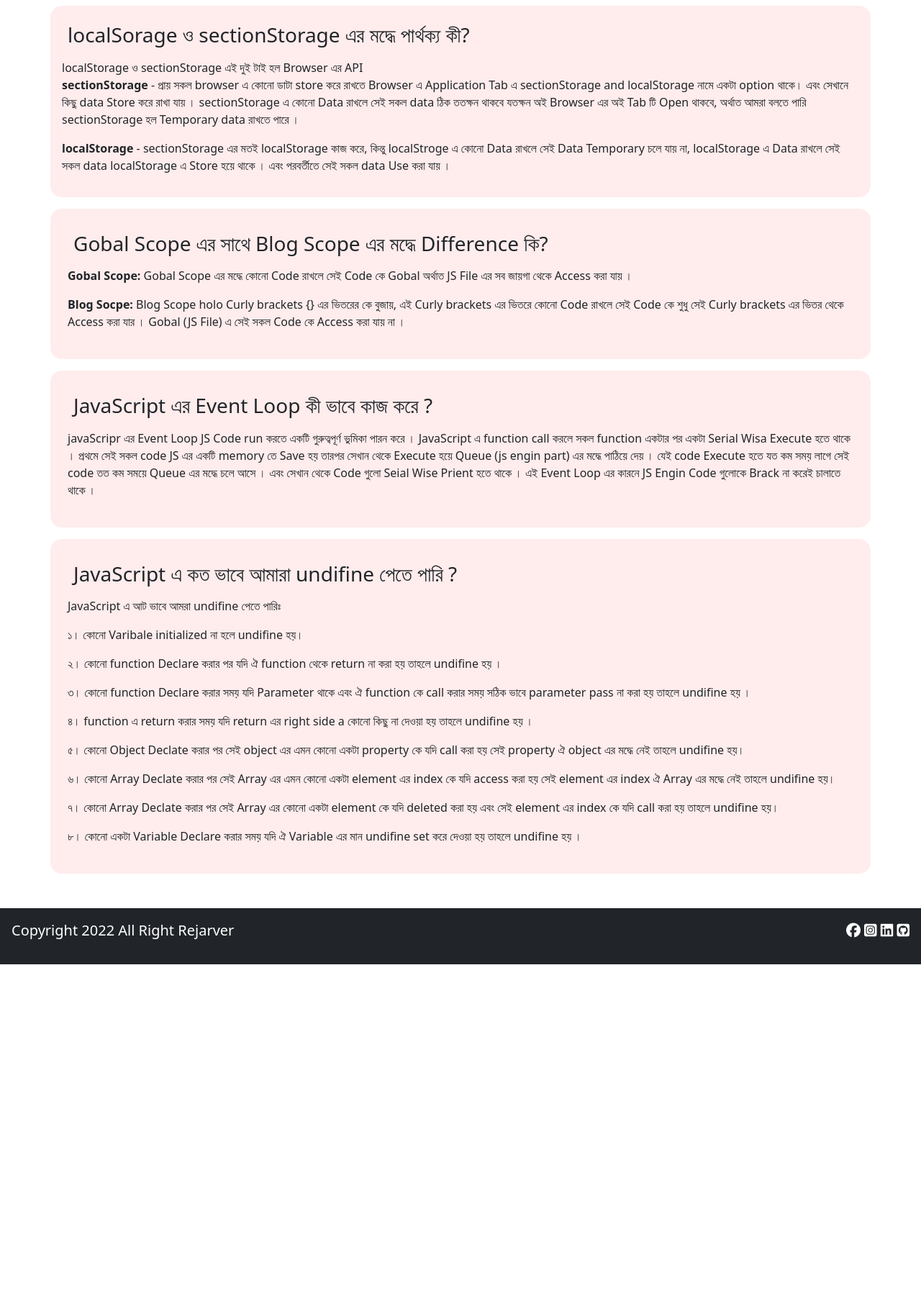
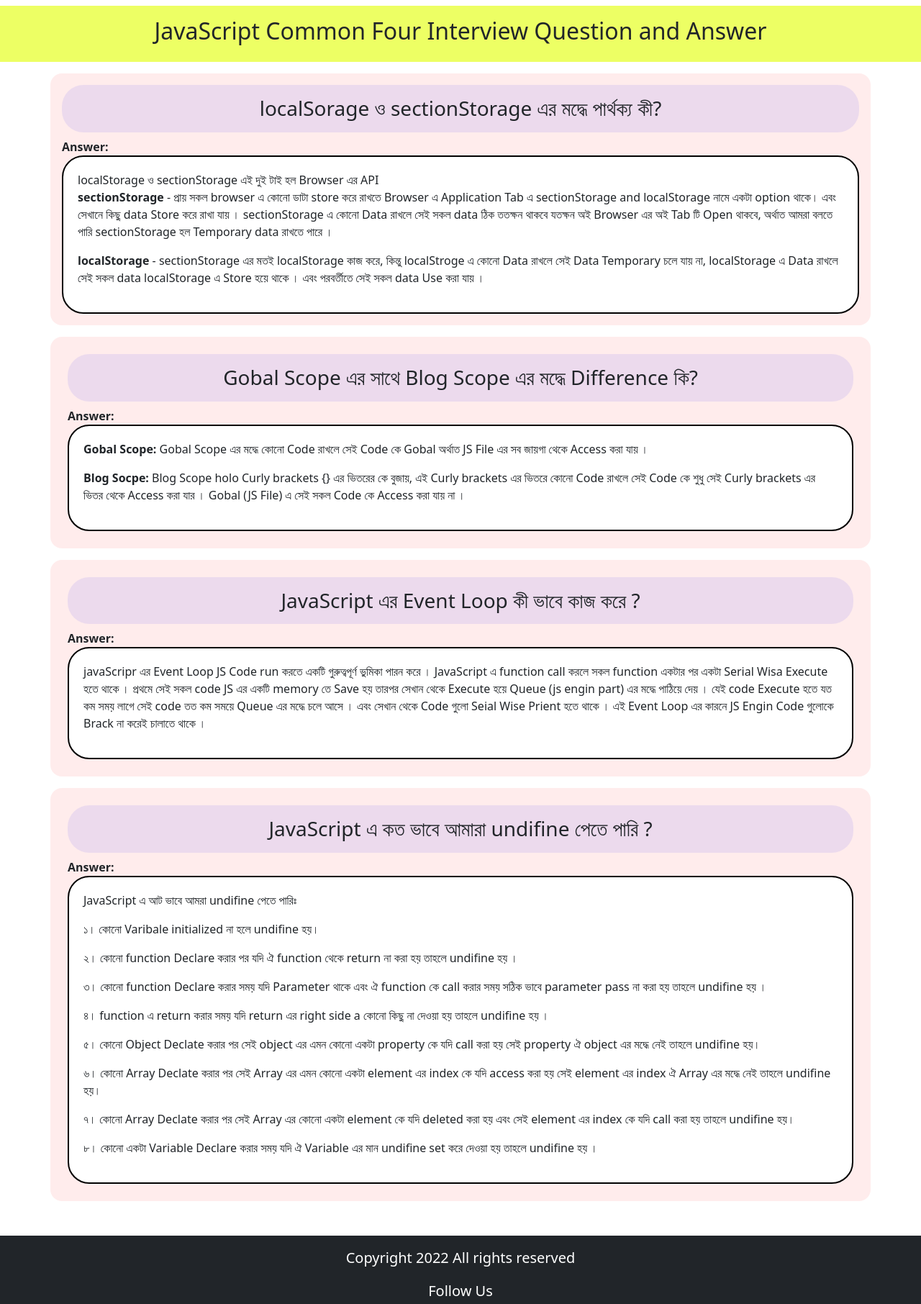
Before and after one commit to shohagroy/b6-type-monster-debug-assignment-shohagroy, a plain HTML site: page blog.html in a window 1280 px wide. Shown: the top 1812 px of the page at 72% size. Before the commit the page ends 1340 px from the top, so only its background shows below. Drawn offline with nearby package versions, Linux system fonts and the light colour scheme.

Commit message:
blog section css code added

```diff
--- a/blog.css
+++ b/blog.css
@@ -1,48 +1,32 @@
-
 
 a{
     color: white;
     text-decoration: none;
 }
 
-.loading-spiner{
-    display: flex;
-    justify-content: center;
-    align-items: center;
-    position: sticky;
-    top: 40px;
-    z-index: 99;
+header{
+    background-color: rgba(225, 255, 0, 0.607);
 }
 
-.loading-spiner img{
-    position: absolute;
-    width: 60px;
-}
-
-.card-button{
-    color: blue;
-    font-size: 40px;
-    cursor: pointer;
-    transition: all 0.5s;
-
-}
-
-.card-button:hover{
-    color: red;
-    font-size: 45px;
+.blog-container{
+    background-color: rgba(255, 0, 0, 0.074);
 }
 
 
-.athor-main img{
-    width: 70px;
-    border-radius: 50%;
-    border: 2px solid black;
-    margin-right: 10px;
+.blog-container h3{
+    background-color: rgba(0, 0, 255, 0.073);
+    border-radius: 30px;
+    text-align: center;
 }
 
-.bloc-container{
-    background-color: rgba(255, 0, 0, 0.074);
+.text-container{
+    background-color: white;
+    padding: 20px;
+    border-radius: 30px;
+    border: 2px solid black;
+    text-justify: inter-word;
 }
+
 
 footer{
     font-size: 20px;
@@ -52,7 +36,3 @@ footer{
 footer i{
     color: white;
 }
-
-#main-section{
-    min-height: 80vh;
-}
--- a/blog.html
+++ b/blog.html
@@ -23,88 +23,106 @@
     <link rel="stylesheet" href="blog.css" />
   </head>
   <body>
+    <header class="text-center col-12 col-sm-12, col-md-12, col-xl-12 p-3 my-2">
+      <h2>JavaScript Common Four Interview Question and Answer</h2>
+    </header>
     <!-- main container  -->
     <main id="blog-main-container">
       <div class="container">
         <div class="row">
           <div
-            class="col-12 col-sm-12, col-md-12, col-xl-12 p-3 my-2 rounded rounded-4 bloc-container"
+            class="col-12 col-sm-12, col-md-12, col-xl-12 p-3 my-2 rounded rounded-4 blog-container"
           >
-            <h3 class="p-2">
+            <h3 class="p-3">
               localSorage ও sectionStorage এর মদ্ধে পার্থক্য কী?
             </h3>
+
+            <strong>Answer:</strong>
+            <div class="text-container">
               <p>
-              localStorage ও sectionStorage এই দুই টাই হল Browser এর API <br />
+                localStorage ও sectionStorage এই দুই টাই হল Browser এর API
+                <br />
                 <strong>sectionStorage</strong> - প্রায় সকল browser এ কোনো ডাটা
                 store করে রাখতে Browser এ Application Tab এ sectionStorage and
-              localStorage নামে একটা option থাকে। এবং সেখানে কিছু data Store করে
-              রাখা যায় । sectionStorage এ কোনো Data রাখলে সেই সকল data ঠিক
+                localStorage নামে একটা option থাকে। এবং সেখানে কিছু data Store
+                করে রাখা যায় । sectionStorage এ কোনো Data রাখলে সেই সকল data ঠিক
                 ততক্ষন থাকবে যতক্ষন অই Browser এর অই Tab টি Open থাকবে, অর্থাত
                 আমরা বলতে পারি sectionStorage হল Temporary data রাখতে পারে ।
               </p>
 
               <p>
-              <strong>localStorage</strong> - sectionStorage এর মতই localStorage
-              কাজ করে, কিন্তু localStroge এ কোনো Data রাখলে সেই Data Temporary
-              চলে যায় না, localStorage এ Data রাখলে সেই সকল data localStorage এ
-              Store হয়ে থাকে । এবং পরবর্তীতে সেই সকল data Use করা যায় ।
+                <strong>localStorage</strong> - sectionStorage এর মতই
+                localStorage কাজ করে, কিন্তু localStroge এ কোনো Data রাখলে সেই
+                Data Temporary চলে যায় না, localStorage এ Data রাখলে সেই সকল
+                data localStorage এ Store হয়ে থাকে । এবং পরবর্তীতে সেই সকল data
+                Use করা যায় ।
               </p>
+            </div>
           </div>
 
           <div
-            class="col-12 col-sm-12, col-md-12, col-xl-12 bloc-container p-4 rounded rounded-4 my-2"
+            class="col-12 col-sm-12, col-md-12, col-xl-12 blog-container p-4 rounded rounded-4 my-2"
           >
-            <h3 class="p-2">
+            <h3 class="p-3">
               Gobal Scope এর সাথে Blog Scope এর মদ্ধে Difference কি?
             </h3>
+            <strong>Answer:</strong>
+            <div class="text-container">
               <p>
-              <strong>Gobal Scope:</strong> Gobal Scope এর মদ্ধে কোনো Code রাখলে
-              সেই Code কে Gobal অর্থাত JS File এর সব জায়গা থেকে Access করা যায় ।
+                <strong>Gobal Scope:</strong> Gobal Scope এর মদ্ধে কোনো Code
+                রাখলে সেই Code কে Gobal অর্থাত JS File এর সব জায়গা থেকে Access
+                করা যায় ।
               </p>
 
               <p>
-              <strong>Blog Socpe:</strong> Blog Scope holo Curly brackets {} এর
-              ভিতরের কে বুজায়, এই Curly brackets এর ভিতরে কোনো Code রাখলে সেই
-              Code কে শুধু সেই Curly brackets এর ভিতর থেকে Access করা যার ।
-              Gobal (JS File) এ সেই সকল Code কে Access করা যায় না ।
+                <strong>Blog Socpe:</strong> Blog Scope holo Curly brackets {}
+                এর ভিতরের কে বুজায়, এই Curly brackets এর ভিতরে কোনো Code রাখলে
+                সেই Code কে শুধু সেই Curly brackets এর ভিতর থেকে Access করা যার
+                । Gobal (JS File) এ সেই সকল Code কে Access করা যায় না ।
               </p>
+            </div>
           </div>
 
           <div
-            class="col-12 col-sm-12, col-md-12, col-xl-12 bloc-container p-4 rounded rounded-4 my-2"
+            class="col-12 col-sm-12, col-md-12, col-xl-12 blog-container p-4 rounded rounded-4 my-2"
           >
-            <h3 class="p-2">JavaScript এর Event Loop কী ভাবে কাজ করে ?</h3>
+            <h3 class="p-3">JavaScript এর Event Loop কী ভাবে কাজ করে ?</h3>
+            <strong>Answer:</strong>
+            <div class="text-container">
               <p>
-              javaScripr এর Event Loop JS Code run করতে একটি গুরুত্বপূর্ণ ভুমিকা
-              পারন করে । JavaScript এ function call করলে সকল function একটার পর
-              একটা Serial Wisa Execute হতে থাকে । প্রথমে সেই সকল code JS এর একটি
-              memory তে Save হয় তারপর সেখান থেকে Execute হয়ে Queue (js engin
-              part) এর মদ্ধে পাঠিয়ে দেয় । যেই code Execute হতে যত কম সময় লাগে
-              সেই code তত কম সময়ে Queue এর মদ্ধে চলে আসে । এবং সেখান থেকে Code
-              গুলো Seial Wise Prient হতে থাকে । এই Event Loop এর কারনে JS Engin
-              Code গুলোকে Brack না করেই চালাতে থাকে ।
+                javaScripr এর Event Loop JS Code run করতে একটি গুরুত্বপূর্ণ
+                ভুমিকা পারন করে । JavaScript এ function call করলে সকল function
+                একটার পর একটা Serial Wisa Execute হতে থাকে । প্রথমে সেই সকল code
+                JS এর একটি memory তে Save হয় তারপর সেখান থেকে Execute হয়ে Queue
+                (js engin part) এর মদ্ধে পাঠিয়ে দেয় । যেই code Execute হতে যত কম
+                সময় লাগে সেই code তত কম সময়ে Queue এর মদ্ধে চলে আসে । এবং সেখান
+                থেকে Code গুলো Seial Wise Prient হতে থাকে । এই Event Loop এর
+                কারনে JS Engin Code গুলোকে Brack না করেই চালাতে থাকে ।
               </p>
+            </div>
           </div>
 
           <div
-            class="col-12 col-sm-12, col-md-12, col-xl-12 bloc-container p-4 rounded rounded-4 my-2 mb-5"
+            class="col-12 col-sm-12, col-md-12, col-xl-12 blog-container p-4 rounded rounded-4 my-2 mb-5"
           >
-            <h3 class="p-2">JavaScript এ কত ভাবে আমারা undifine পেতে পারি ?</h3>
+            <h3 class="p-3">JavaScript এ কত ভাবে আমারা undifine পেতে পারি ?</h3>
 
+            <strong>Answer:</strong>
+            <div class="text-container">
               <p>JavaScript এ আট ভাবে আমরা undifine পেতে পারিঃ</p>
               <p>১। কোনো Varibale initialized না হলে undifine হয়।</p>
               <p>
-              ২। কোনো function Declare করার পর যদি ঐ function থেকে return না করা
-              হয় তাহলে undifine হয় ।
+                ২। কোনো function Declare করার পর যদি ঐ function থেকে return না
+                করা হয় তাহলে undifine হয় ।
               </p>
               <p>
                 ৩। কোনো function Declare করার সময় যদি Parameter থাকে এবং ঐ
-              function কে call করার সময় সঠিক ভাবে parameter pass না করা হয় তাহলে
-              undifine হয় ।
+                function কে call করার সময় সঠিক ভাবে parameter pass না করা হয়
+                তাহলে undifine হয় ।
               </p>
               <p>
-              ৪। function এ return করার সময় যদি return এর right side a কোনো কিছু
-              না দেওয়া হয় তাহলে undifine হয় ।
+                ৪। function এ return করার সময় যদি return এর right side a কোনো
+                কিছু না দেওয়া হয় তাহলে undifine হয় ।
               </p>
 
               <p>
@@ -129,12 +147,16 @@
             </div>
           </div>
         </div>
+      </div>
     </main>
 
     <!-- footer section  -->
-    <footer class="conrainer d-flex justify-content-between p-3 bg-dark">
+    <footer
+      class="conrainer text-center d-flex justify-content-center flex-column p-3 bg-dark"
+    >
       <div>
-        <p class="text-white">Copyright 2022 All Right Rejarver</p>
+        <p class="text-white">Copyright 2022 All rights reserved</p>
+        <p class="text-white">Follow Us</p>
       </div>
       <div>
         <a
@@ -160,83 +182,5 @@
         ></a>
       </div>
     </footer>
-    <!-- bootstrap js added link  -->
-    <script
-      src="https://cdn.jsdelivr.net/npm/bootstrap@5.2.0/dist/js/bootstrap.bundle.min.js"
-      integrity="sha384-A3rJD856KowSb7dwlZdYEkO39Gagi7vIsF0jrRAoQmDKKtQBHUuLZ9AsSv4jD4Xa"
-      crossorigin="anonymous"
-    ></script>
-
-    <script src="js/app.js"></script>
   </body>
 </html>
-
-<!--
-1. LocalStorage and sectionStorage er moddhe diffarance ki..?
-2. global scope and blog scope er moddhe diffarance ki..?
-3. javascript er eventLoop eta kivabe kaj kore..?
-4. javascript a koto vabe amra undifine paite pare ..?
-
-
-১। localSorage ও sectionStorage এর মদ্ধে পার্থক্য কী?
-উত্তরঃ localStorage ও sectionStorage এই দুই টাই হল Browser এর API ।
-sectionStorage- প্রায় সকল browser এ কোনো ডাটা store করে রাখতে Browser এ
-Application Tab এ sectionStorage and localStorage নামে একটা option থাকে।
-এবং সেখানে কিছু data Store করে রাখা যায় । sectionStorage এ কোনো Data রাখলে সেই সকল data ঠিক ততক্ষন থাকবে যতক্ষন অই Browser এর অই Tab টি Open থাকবে,
-অর্থাত আমরা বলতে পারি sectionStorage হল Demporary data  রাখতে পারে ।
-
-localStorage- sectionStorage এর মতই localStorage কাজ করে, কিন্তু localStroge এ কোনো Data রাখলে সেই Data Temporary চলে যায় না, localStorage এ Data রাখলে সেই সকল data localStorage এ Store হয়ে থাকে । এবং পরবর্তীতে সেই সকল data Use করা যায় ।
-
-er motoi localStorage kaj kore, kintu localStorage a knp data rakhle ta temporary cole jay na.. localAtorage a data rakhle seta seta localStroge a store hoye thake. anad seta oi same URL diye diye access kora jay
-
-
-২। Gobal Scope এর সাথে Blog Scope এর মদ্ধে Difference কি?
-
-ans:
-
-2. gobal scope er moddhe kno code rakhle sei code k gobal a access kora jay.
-orthat gobal scope a kno variable declarer korle seta k js file er sob jaiga thake access kora jay.
-
-
-
-ar blog scope holo {} carly er vitor. ei carly bracecs {} er moddhe kno code rakhle seta k shudu ei scope se moddhe thake access kora jay. otrhat sai code k access korte oi {} er vitor thake use korte hobe, sei code k gobal a use kora jabe na.
-
-
-
-3. jvascript a event loop ekti guruttopurno kaj kore..
-javascript er function call korle sokol function ektar por ekta
-serial wise exetute hote thake, ebong sai function gular moddhe kicu function er kaj ses korte somoy lagte pare, othoba setTimeOut daoya thakte pare..
-
-thik ekhane event loop kaj kote, browser javasctipt file run korar somoy sokol function gulo k ekti memoty te rakhe ebong sekhan thake code gulo exutate hote thake. abong code gulo poroborti te queue(js engin er part) er moddhe pathay day, abong sekhan thake serial wise code prient hote thake..
-orthat kno code k brack na korai javaScript code run kore.
-
-
-৩।
-ans:
-
-
-4. 8 way to get undifine
-
-1. kno varible initialized na hole undifine hoy.
-2. kno function declare korar por jodi oi function thake return kora na hoy tahole undifine hobe.
-3. kno function a parameter thakle sei function k call korar somoy shotik vabe
-parameter pass na korle undifine return korbe.
-4. function a kno kicu return korle jodi return re right side a amra bole na dai ki return korle, orthat shudu return korle sai function undifine return korbe.
-5. kno object declare korar por sai object a  emon ekta proparti k jodi call kora hoy sai proparti ar proparti value oi object er moddhe nai, tahole undifine hobe.
-6. kno ekta array declate korar por sai array er emon kno index number k jodi accesis korte cai sai index number oi array er moddhe nai, tahole undifine hobe.
-
-7. kno array er element jodi deleted kora hoy, and sai element k jodi access korar jonne try kora hoy tahole undifine hobe.
-8. kno ekta varible declare korar somoy jodi oi varible er man undifine set kora hoy tahole oi variable undifine
-
-৪। JavaScript এ কত ভাবে আমারা undifine পেতে পারি ?
-
-Ans: JavaScript এ আট ভাবে আমরা undifine পেতে পারিঃ
-১। কোনো Varibale initialized না হলে undifine হয়।
-২। কোনো function Declare করার পর যদি ঐ function থেকে return না করা হয় তাহলে undifine হয় ।
-৩। কোনো function Declare করার সময় যদি Parameter থাকে এবং ঐ function কে call করার সময় সঠিক ভাবে parameter pass না করা হয় তাহলে undifine হয় ।
-৪। function এ return করার সময় যদি return এর right side a কোনো কিছু না দেওয়া হয় তাহলে undifine হয় ।
-৫। কোনো Object Declate করার পর সেই object এর এমন কোনো একটা property কে যদি call করা হয় সেই property ঐ object এর মদ্ধে নেই তাহলে undifine হয়।
-৬। কোনো Array Declate করার পর সেই Array এর এমন কোনো একটা element এর index কে যদি access করা হয় সেই element এর index ঐ Array এর মদ্ধে নেই তাহলে undifine হয়।
-৭। কোনো Array Declate করার পর সেই Array এর কোনো একটা element কে যদি deleted করা হয় এবং সেই element এর index কে যদি call করা হয় তাহলে undifine হয়।
-৮। কোনো একটা Variable Declare করার সময় যদি ঐ Variable এর মান undifine set করে দেওয়া হয় তাহলে undifine হয় ।
--->
```
Lines whose indentation alone changed are shown as unchanged.
